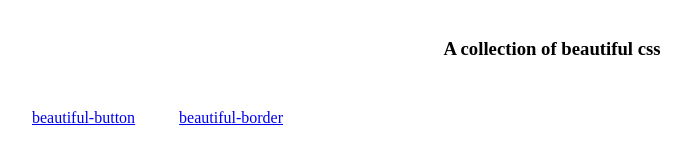
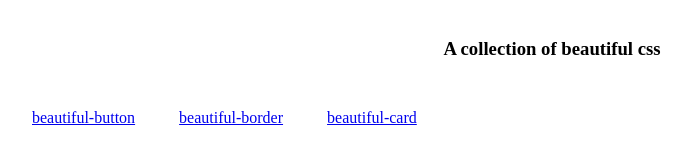
Before and after one commit to hzpeng57/beautiful-css, a plain HTML site: page index.html in a window 1280 px wide. Shown: the whole page, without its empty margins (88-779 px from the left). Drawn offline with Linux system fonts and the light colour scheme.

Commit message:
feat: update index.html

```diff
--- a/index.html
+++ b/index.html
@@ -40,6 +40,7 @@
   <main>
     <a class="link-item" href="/beautiful-button.html" target="_blank">beautiful-button</a>
     <a class="link-item" href="/beautiful-border.html" target="_blank">beautiful-border</a>
+    <a class="link-item" href="/beautiful-card.html" target="_blank">beautiful-card</a>
   </main>
 </body>
 
```
